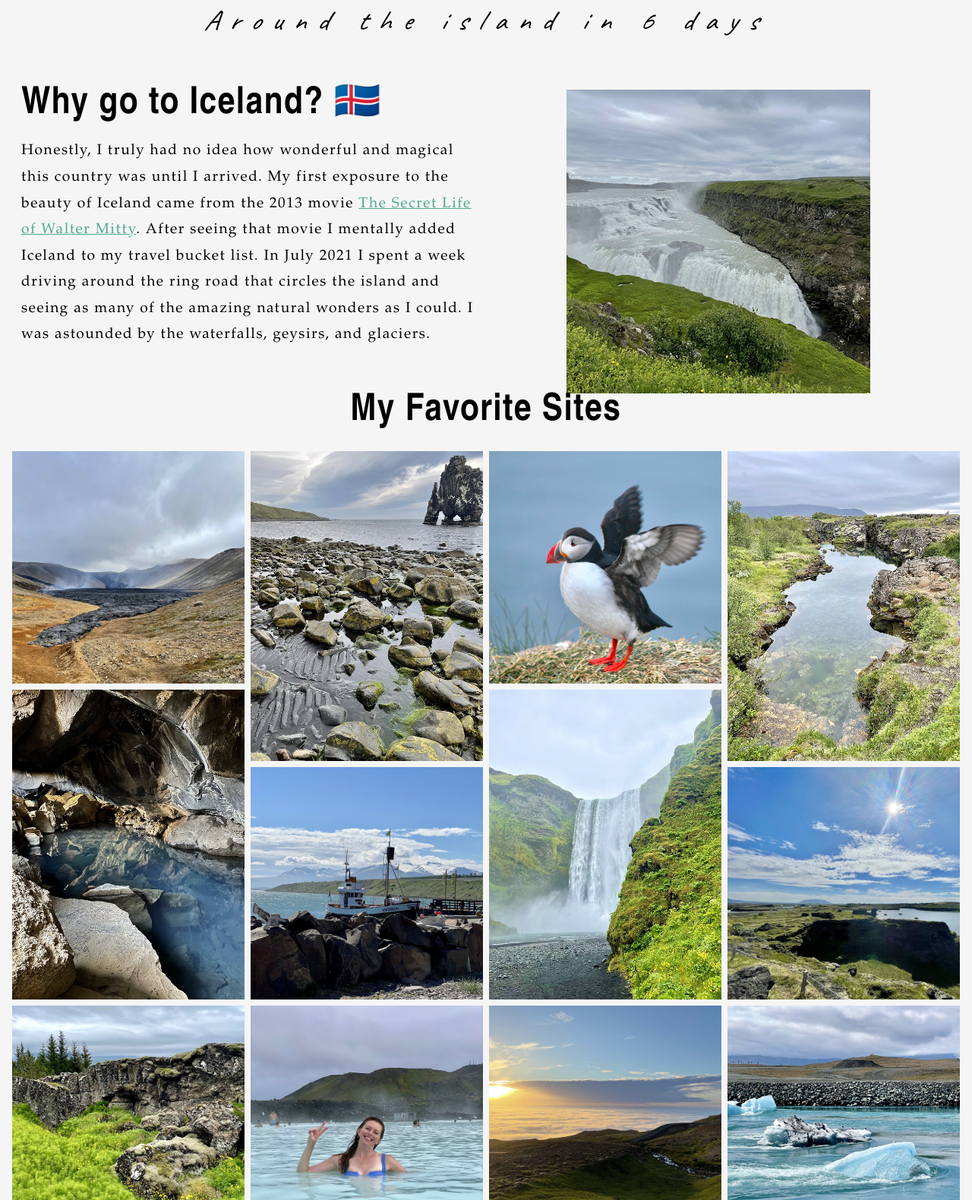
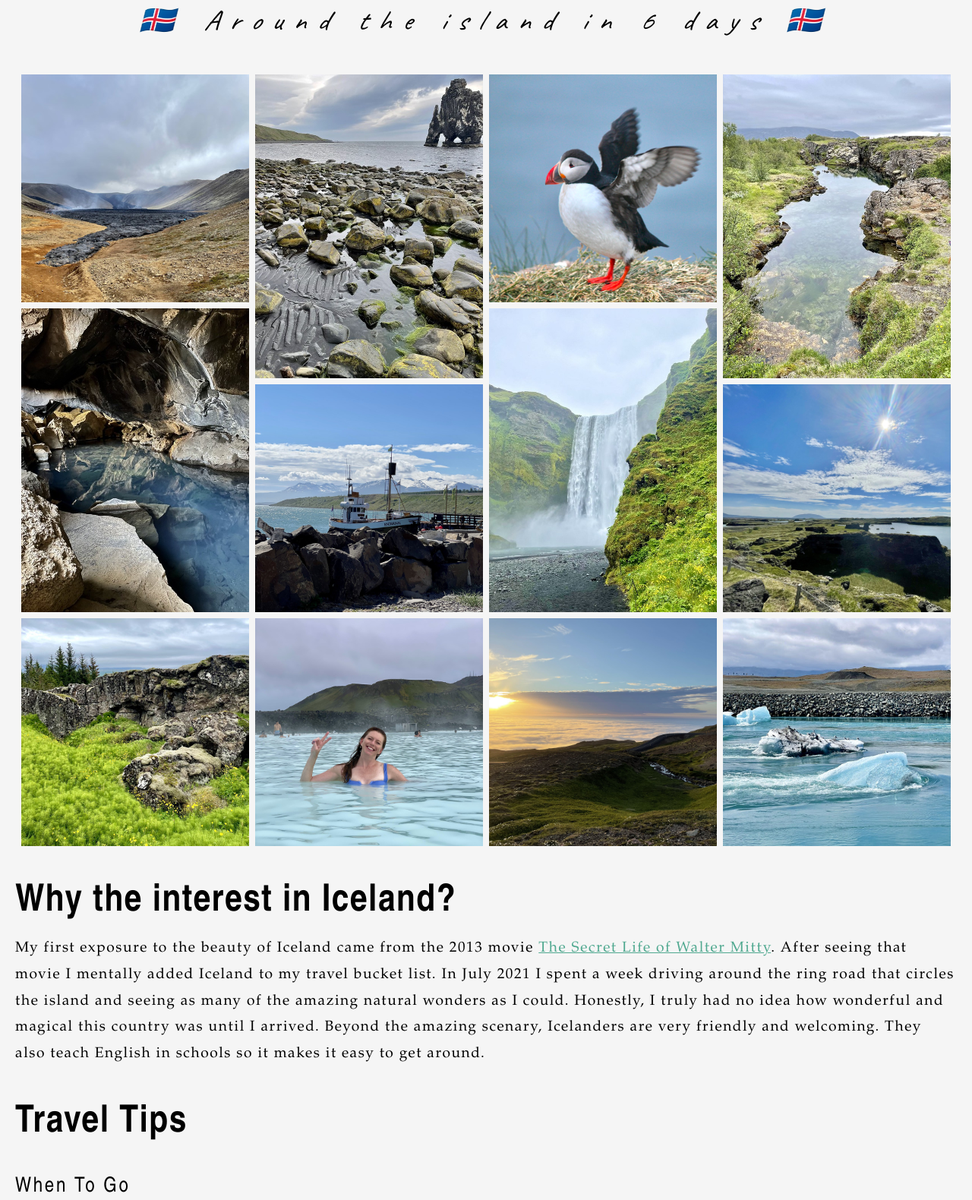
Before and after one commit to fortfreedom3/iceland-wonders, a plain HTML site: page index.html in a window 1280 px wide. Shown: the part 315-1895 px from the top of the page at 76% size. Drawn offline with Linux system fonts and the light colour scheme.

Commit message:
Added photo tags, adjusted body margins

```diff
--- a/index.html
+++ b/index.html
@@ -9,59 +9,79 @@
 <body>
     <div class="center">
         <h1>ICELAND</h1>
-        <h4><em>Around the island in 6 days</em></h4>
+        <h4><em>🇮🇸 Around the island in 6 days 🇮🇸</em></h4>
+       <br>
+       <br>
     </div>
 
-    <div id="why-iceland" class="top-row">
-        <div class="top-column">
-            <h3>Why go to Iceland? 🇮🇸</h3>
-            <p>Honestly, I truly had no idea how wonderful and magical this country
-                was until I arrived. My first exposure to the beauty of Iceland came
-                from the 2013 movie <a href="https://www.imdb.com/title/tt0359950/?ref_=fn_al_tt_1" target="_blank">
-                The Secret Life of Walter Mitty</a>. After seeing that movie I mentally
-                added Iceland to my travel bucket list. In July 2021 I spent a week driving
-                around the ring road that circles the island and seeing as many of the
-                amazing natural wonders as I could. I was astounded by the waterfalls,
-                geysirs, and glaciers.</p>
-        </div>
-        <div class="top-column">
-            <br>
-            <br>
-            <br>
-            <img src="./images/gullfoss-waterfall-small-square.jpg"
-            alt="gullfoss-waterfall" title="Gullfoss Waterfall, Iceland" class="center"/></div>
-    </div>
-
-    </div>
-
-    <br>
-
     <div id="favorite-sites">
-        <h3 class="center">My Favorite Sites</h3>
         <div class="row">
             <div class="column">
               <div class="container">
               <img src="./images/fagradalsfjall-volcano-sqaure.jpg" alt="volcano" title="fagradalsfjall volcano" class="image">
                 <div class="overlay">Fagradalsfjall Volcano</div>
               </div>
-              <img src="./images/grjótagjá-cave.jpg">
-              <img src="./images/Þingvellir-sqaure-2.jpg">
+
+              <div class="container">
+              <img src="./images/grjótagjá-cave.jpg" alt="grjotagja-cave" title="Grjótagjá Cave" class="image">
+              <div class="overlay">Grjótagjá Cave aka the Game of Thrones Cave</div>
+              </div>
+
+              <div class="container">
+              <img src="./images/Þingvellir-sqaure-2.jpg" class="image">
+              <div class="overlay">Þingvellir National Park</div>
+              </div>
             </div>
+
             <div class="column">
-                <img src="./images/hvítserkur-rock.jpg">
-                <img src="./images/hjalteyri-sqaure.jpg">
-              <img src="./images/blue-lagoon-peace-sqaure.jpg">
+                <div class="container">
+                <img src="./images/hvítserkur-rock.jpg" class="image">
+                <div class="overlay">Hvítserkur Rock</div>
+                </div>
 
+                <div class="container">
+                <img src="./images/hjalteyri-sqaure.jpg" class="image">
+                <div class="overlay">Whale Watching in Hjalteyri</div>
+                </div>
+
+                <div class="container">
+                <img src="./images/blue-lagoon-peace-sqaure.jpg" class="image">
+                <div class="overlay">The Blue Lagoon</div>
+                </div>
             </div>
+
             <div class="column">
-                <img src="./images/puffin-square.jpg">
-              <img src="./images/skógafoss-waterfall.jpg">
-              <img src="./images/sunset-square.jpg">
+                <div class="container">
+                <img src="./images/puffin-square.jpg" class="image">
+                <div class="overlay">Puffin nesting in Borgarfjarðarhöfn</div>
+                </div>
+
+                <div class="container">
+                <img src="./images/skógafoss-waterfall.jpg" class="image">
+                <div class="overlay">Skógafoss Waterfall</div>
+                </div>
+
+                <div class="container">
+                <img src="./images/sunset-square.jpg" class="image">
+                <div class="overlay">The sun setting at 10:30 PM</div>
+                </div>
             </div>
+
             <div class="column">
-                <img src="./images/Þingvellir-water-land.jpg">
-                <img src="./images/myatvan-lake-sqaure.jpg">
-                <img src="./images/jökulsárlón-Glacier-lagoon-square.jpg">
+                <div class="container">
+                <img src="./images/Þingvellir-water-land.jpg" class="image">
+                <div class="overlay">Þingvellir National Park</div>
+                </div>
+
+                <div class="container">
+                <img src="./images/myatvan-lake-sqaure.jpg" class="image">
+                <div class="overlay">Mývatn Lake</div>
+                </div>
+
+                <div class="container">
+                <img src="./images/jökulsárlón-Glacier-lagoon-square.jpg" class="image">
+                <div class="overlay">Jökulsárlón Glacier Lagoon</div>
+                </div>
 
 
               </div>
@@ -69,8 +89,21 @@
 
     </div>
 
+    <div id="why-iceland">
+        <h3>Why the interest in Iceland?</h3>
+        <p>My first exposure to the beauty of Iceland came
+        from the 2013 movie <a href="https://www.imdb.com/title/tt0359950/?ref_=fn_al_tt_1" target="_blank">
+        The Secret Life of Walter Mitty</a>. After seeing that movie I mentally
+        added Iceland to my travel bucket list. In July 2021 I spent a week driving
+        around the ring road that circles the island and seeing as many of the
+        amazing natural wonders as I could. Honestly, I truly had no idea how wonderful and magical this country
+        was until I arrived. Beyond the amazing scenary, Icelanders are very friendly and welcoming. They also teach English in schools so it makes it easy to get around.</p>
+    </div>
+
     <div id="travel-tips">
         <h3>Travel Tips</h3>
+        <h5>When To Go</h5>
+        <p>The summer months are when the majority of travelers visit. With moderate temperatures and the fact that it stays light all night long it's easy to understand why. Technically the sun sets at 12:30 AM and rises at 2:00 AM. It made it possible for us to cram so many activities into such a short visit. </p>
         <h5>Google Flights</h5>
         <p>My favorite tool for planning travel has been the ability to search
             <a href=“https://www.google.com/flights” target=“_blank”>Google Flights</a> and explore flight prices by date and geographic location. With so much uncertainty regarding traveling during the COVID-19 pandemic I wasn’t sure if my partner and I would be able to travel abroad or if we would be relegated to a ‘staycation.’ I found relatively inexpensive tickets to Iceland in early July which was perfect since Iceland was lifting travel restrictions for travelers from the United States on July 1, 2021.</p>
@@ -83,13 +116,15 @@
         Bring your own snacks and plan to make your own meals when you can. Food is very expensive there. You will pay
          New York City prices (or worse) for mediocre but not that spectacular food.
         </p>
+        <br>
     </div>
+
+
 
 
     <div class="footer">
         <h4>
         <script type="text/javascript">
-
             writeRandomQuote = function () {
               var quotes = new Array();
               quotes[0] = "'Do or do not. There is no try.' ~Yoda";
@@ -101,7 +136,7 @@
             writeRandomQuote();
           </script>
         </h4>
-        <h5 class ="center">Site created by Morgan Byrne</h5>
+        <p class ="center">&copy; 2021 Morgan Byrne</p>
         <br>
     </div>
 
--- a/style.css
+++ b/style.css
@@ -1,5 +1,7 @@
 body {
     background: whitesmoke;
+    margin-left: 20px;
+    margin-right: 20px;
   }
 
 .center {
@@ -9,45 +11,22 @@ body {
     text-align: center;
 }
 
-#why-iceland {
-    padding: 10px;
-    margin-left: 10px;
-    margin-right: 10px;
-
-}
-
-.top-column {
-    float: left;
-    width: 50%;
-  }
-
-  /* Clear floats after the columns */
-  .top-row:after:after {
-    content: "";
-    display: table;
-    clear: both;
-  }
-
-  #favorite-sites {
-    border-top: 20px;
-}
-
-  h1 {
+h1 {
     font-family: 'Avenir Next Condensed', 'Arial Narrow', sans-serif;
     font-size: 10.25em;
     line-height: 1em;
     letter-spacing: .03em;
     margin-bottom: 1px;
-  }
+}
 
-  h3 {
+h3 {
     font-family: 'Avenir Next Condensed', 'Arial Narrow', sans-serif;
     font-weight: bold;
     font-size: 3.1em;
     letter-spacing: .03em;
     margin-bottom: 18px;
     line-height: 1em;
-  }
+}
 
   /* the subheading and footer */
   h4 {
@@ -73,10 +52,7 @@ body {
     font-size: 1.2em;
     line-height: 1.8em;
     letter-spacing: .08em;
-    margin-bottom: 15px;
   }
-
-
 
 
 /* unvisited link */
```
